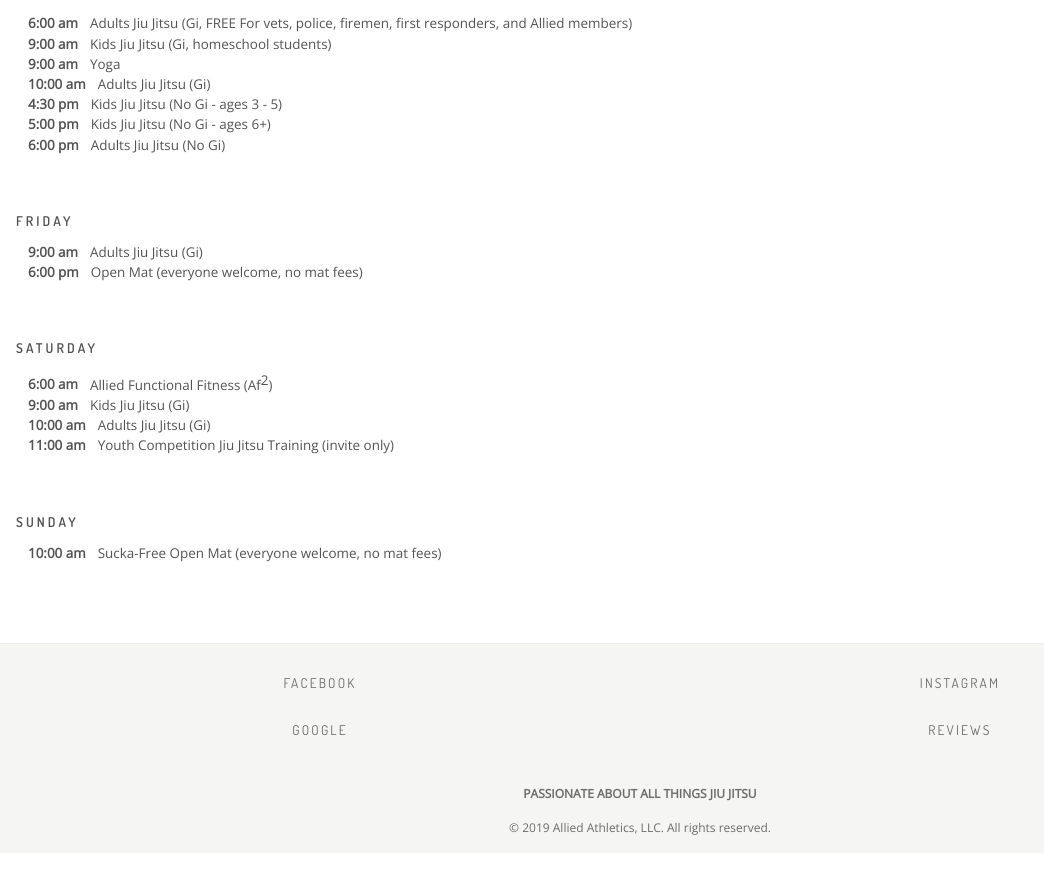
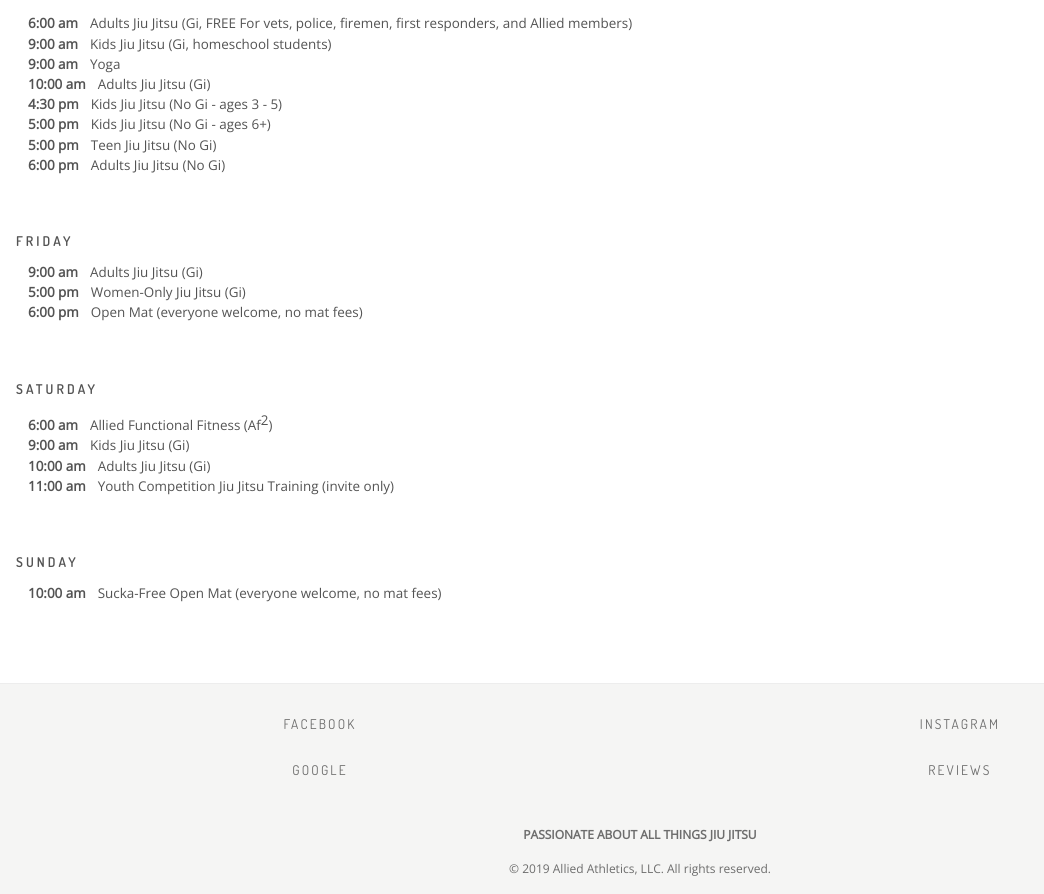
Before and after one commit to shannonhorn/AlliedJiuJitsu, a Next.js app: page /schedule in a window 1280 px wide. Shown: the part 3442-4336 px from the top of the page, without its empty margins (0-1044 px from the left). Before the commit the page ends 4295 px from the top, so only its background shows below. Built offline with nearby package versions, Linux system fonts and the light colour scheme.

Commit message:
schedule update

```diff
--- a/pages/schedule.js
+++ b/pages/schedule.js
@@ -209,11 +209,13 @@ const Schedule = () => {
                   </Link>
                 </li>
                 <li>
-                  <div className={styles.schedule_heading}>June 30 - July 2, 2022</div>
+                  <div className={styles.schedule_heading}>
+                    June 30 - July 2, 2022
+                  </div>
                   <div>American Nationals</div>
                   <div>Las Vegas, NV</div>
                   <div>
-                  https://ibjjf.com/events/american-national-ibjjf-jiu-jitsu-championship-2022
+                    https://ibjjf.com/events/american-national-ibjjf-jiu-jitsu-championship-2022
                   </div>
                 </li>
                 <li>
@@ -221,7 +223,7 @@ const Schedule = () => {
                   <div>American Nationals Kids</div>
                   <div>Las Vegas, NV</div>
                   <div>
-                  https://ibjjf.com/events/american-national-kids-ibjjf-jiu-jitsu-championship-2022
+                    https://ibjjf.com/events/american-national-kids-ibjjf-jiu-jitsu-championship-2022
                   </div>
                 </li>
                 <li>
@@ -497,6 +499,12 @@ const Schedule = () => {
                   </span>
                 </li>
                 <li>
+                  <span className={styles.schedule_heading}>5:00 pm</span>
+                  <span className={styles.schedule_name}>
+                    Teen Jiu Jitsu (No Gi)
+                  </span>
+                </li>
+                <li>
                   <span className={styles.schedule_heading}>6:00 pm</span>
                   <span className={styles.schedule_name}>
                     Adults Jiu Jitsu (No Gi)
@@ -513,6 +521,12 @@ const Schedule = () => {
                   <span className={styles.schedule_heading}>9:00 am</span>
                   <span className={styles.schedule_name}>
                     Adults Jiu Jitsu (Gi)
+                  </span>
+                </li>
+                <li>
+                  <span className={styles.schedule_heading}>5:00 pm</span>
+                  <span className={styles.schedule_name}>
+                    Women-Only Jiu Jitsu (Gi)
                   </span>
                 </li>
                 <li>
```
